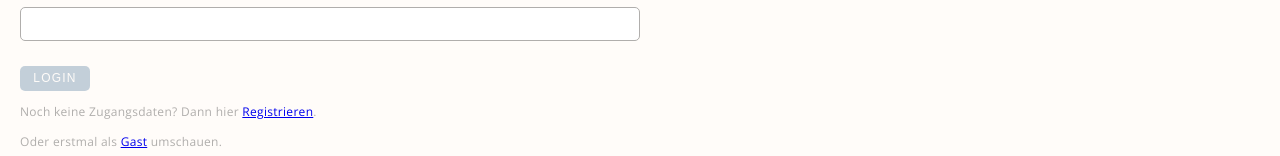
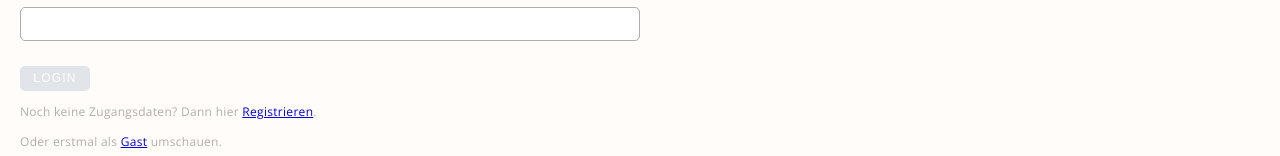
Before and after one commit to mar-zim/capstone-project, a React (Create React App) app: page /login in a window 1280 px wide. Shown: the part 219-375 px from the top of the page. Built offline with nearby package versions, Linux system fonts and the light colour scheme; no server answers.

Commit message:
Restyle disabled Button

```diff
--- a/src/components/Button/Button.js
+++ b/src/components/Button/Button.js
@@ -42,6 +42,6 @@ const StyledButton = styled.button`
 
   &:disabled {
     cursor: not-allowed;
-    opacity: 30%;
+    opacity: 15%;
   }
 `
```
